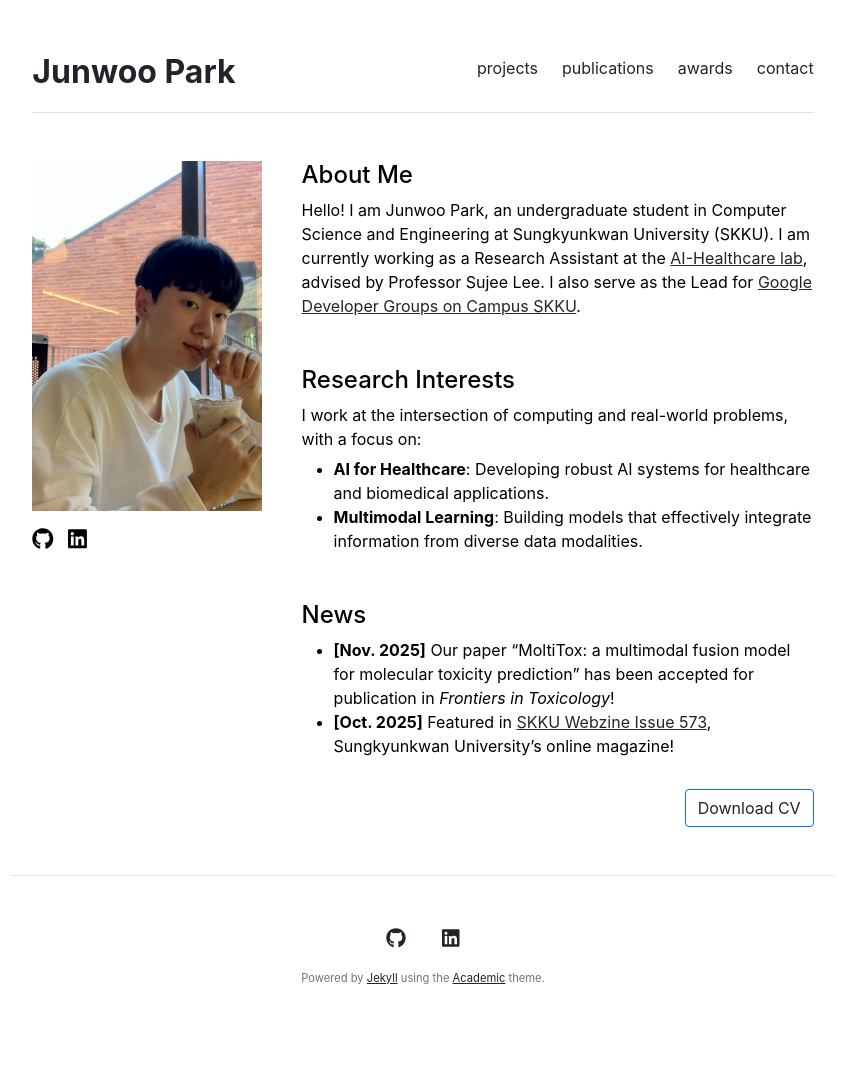
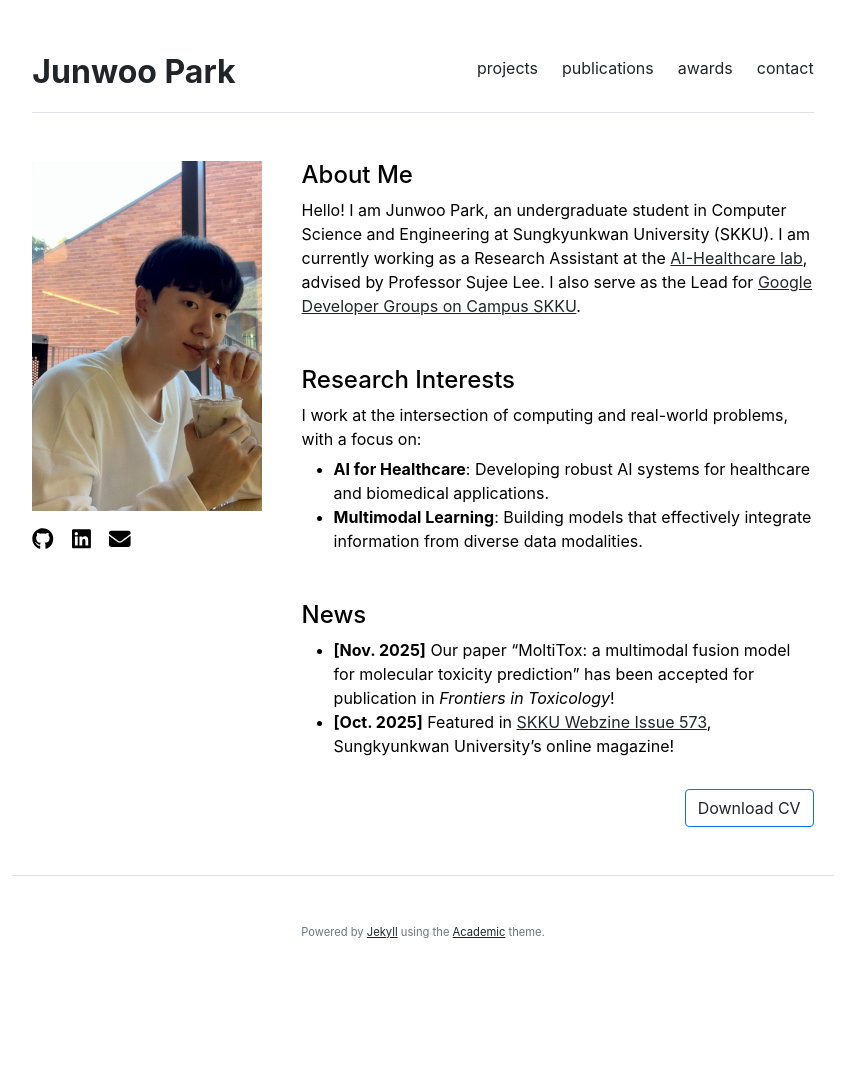
Before and after one commit to junwoop0/junwoop0.github.io, a Jekyll site: the page built from index.md, in a window 1280 px wide. Shown: the whole page, without its empty margins (217-1062 px from the left). Built offline with Jekyll 4.4.1, drawn with Linux system fonts in a browser that asks for light colours; after the commit the page ends 1037 px from its top, so only the background shows below that.

Commit message:
update profile

```diff
--- a/_includes/footer.html
+++ b/_includes/footer.html
@@ -1,10 +1,5 @@
 <footer class="pt-5 my-5 text-muted border-top">
   <div class="text-center">
-    <div class="social-media-icons mb-3">
-      {% for item in site.data.settings.social %}
-        <a href="{{ item.link }}" class="mx-3 fs-5"><i class="fab fa-{{ item.icon }}"></i></a>
-      {% endfor %}
-    </div>
     <p style="font-size: 0.7rem;">Powered by <a href="https://jekyllrb.com/" target="_blank">Jekyll</a> using the <a href="https://github.com/LeNPaul/academic" target="_blank">Academic</a> theme.</p>
   </div>
 </footer>
--- a/_layouts/home.html
+++ b/_layouts/home.html
@@ -6,12 +6,16 @@ layout: default
   <div class="d-flex flex-column flex-md-row mb-5" style="gap: 40px;">
     <div style="flex-shrink: 0;">
       <img src="{{ site.github.url }}/assets/img/profile.jpeg" alt="Home" style="width: 100%; max-width: 300px; height: auto; max-height: 350px; object-fit: cover;">
-      <div class="d-flex align-items-center" style="gap: 14px; font-size: 1.35rem; margin-top: 12px;">
-        {% for item in site.data.settings.social %}
-          <a href="{{ item.link }}" class="text-reset" target="_blank" rel="noopener" aria-label="{{ item.icon | capitalize }}">
-            <i class="fab fa-{{ item.icon }}"></i>
-          </a>
-        {% endfor %}
+      <div class="d-flex align-items-center" style="gap: 18px; font-size: 1.35rem; margin-top: 12px;">
+        <a href="https://github.com/junwooP0" class="text-reset" target="_blank" rel="noopener" aria-label="GitHub">
+          <i class="fab fa-github"></i>
+        </a>
+        <a href="https://www.linkedin.com/in/pjw00/" class="text-reset" target="_blank" rel="noopener" aria-label="LinkedIn">
+          <i class="fab fa-linkedin"></i>
+        </a>
+        <a href="mailto:junwooops@gmail.com" class="text-reset" aria-label="Email">
+          <i class="fas fa-envelope"></i>
+        </a>
       </div>
     </div>
     <div class="d-flex flex-column" style="flex-grow: 1;">
```
